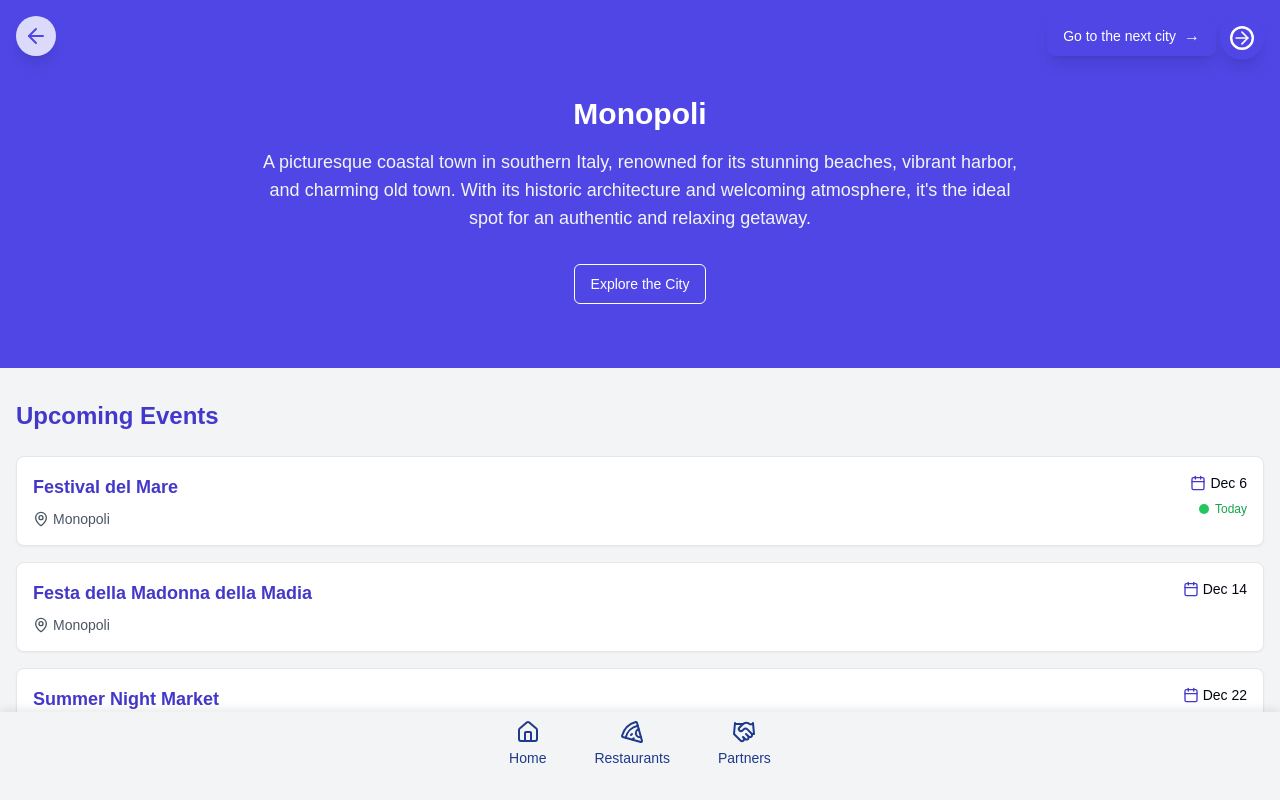
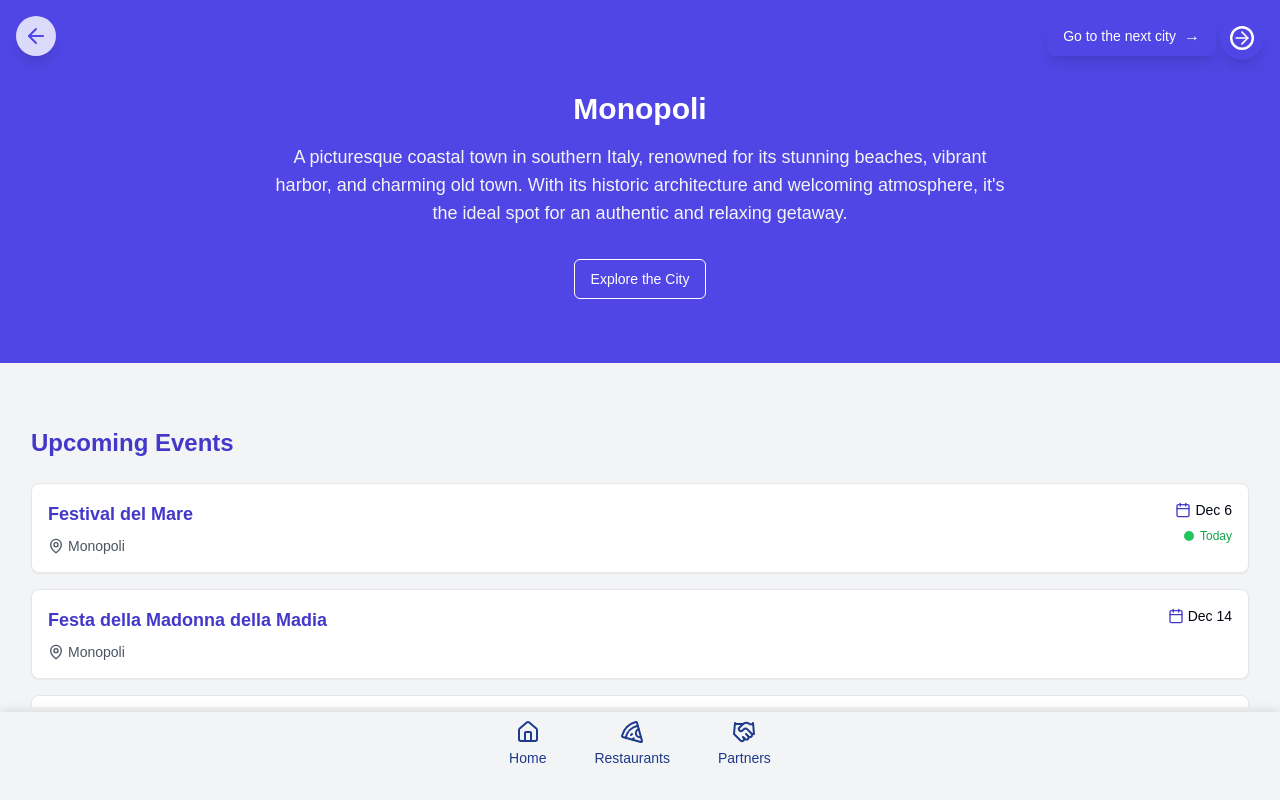
Before and after one commit to Mardar91/nva-webapp, a React (Create React App) app: page /cities/monopoli in a window 1280 px wide. Built offline with nearby package versions, Linux system fonts and the light colour scheme.

Commit message:
Update Monopoli.tsx

```diff
--- a/src/pages/cities/Monopoli.tsx
+++ b/src/pages/cities/Monopoli.tsx
@@ -1,6 +1,11 @@
 import React, { useEffect, useRef, useState } from "react";
 import { motion, AnimatePresence } from "framer-motion";
-import { Calendar, MapPin, ArrowLeft, ArrowRight } from "lucide-react";
+import {
+  Calendar,
+  MapPin,
+  ArrowLeft,
+  ArrowRight
+} from "lucide-react";
 import { Button } from "../../components/ui/button";
 import { Card, CardContent } from "../../components/ui/card";
 import {
@@ -103,6 +108,7 @@ const CurrentEventBadge = () => (
     <span className="text-xs font-medium text-green-600">Today</span>
   </div>
 );
+
 const EventCard: React.FC<{ event: Event }> = ({ event }) => {
   const formattedDate = new Intl.DateTimeFormat('en-US', {
     month: 'short',
@@ -151,7 +157,6 @@ const EventCard: React.FC<{ event: Event }> = ({ event }) => {
     </motion.div>
   );
 };
-
 const AttractionButton: React.FC<{ attraction: Attraction }> = ({ attraction }) => (
   <Dialog>
     <DialogTrigger>
@@ -248,7 +253,17 @@ const Monopoli: React.FC = () => {
   };
 
   return (
-    <div className="flex-grow" ref={mainRef}>
+    <div
+      className="giftCardSection overflow-y-auto pb-24"
+      style={{
+        height: 'calc(100vh - 88px)',
+        WebkitOverflowScrolling: 'touch',
+        overscrollBehavior: 'none',
+        position: 'relative',
+        zIndex: 1
+      }}
+      ref={mainRef}
+    >
       <style>{`
         .shimmer {
           position: relative;
@@ -259,19 +274,21 @@ const Monopoli: React.FC = () => {
   position: absolute;
   top: 0;
   left: -100%;
-          width: 50%;
+  width: 200%;    // Cambiato da 50% a 200%
   height: 100%;
   background: linear-gradient(
-            90deg,
-            transparent,
-            rgba(255, 255, 255, 0.3),
-            transparent
+    115deg,       // Cambiato da 90deg a 115deg
+    transparent 0%,
+    transparent 40%,
+    rgba(255, 255, 255, 0.3) 50%,
+    transparent 60%,
+    transparent 100%
   );
-          animation: shimmer 3s infinite;
+  animation: shimmer 3s infinite linear;  // Aggiunto 'linear'
 }
 @keyframes shimmer {
-          0% { left: -100% }
-          100% { left: 200% }
+  0% { transform: translateX(-100%); }
+  100% { transform: translateX(50%); }   // Cambiato per un movimento più fluido
 }
       `}</style>
 
@@ -287,12 +304,19 @@ const Monopoli: React.FC = () => {
       <NextCityButton nextCityPath="/cities/bari" />
 
       {/* Hero Section */}
-      <div className="bg-indigo-600 dark:bg-indigo-900 text-white py-16 px-4">
+      <div
+        className="bg-indigo-600 dark:bg-indigo-900 text-white w-screen relative left-[50%] right-[50%] ml-[-50vw] mr-[-50vw]"
+        style={{
+          paddingTop: '4rem',
+          paddingBottom: '4rem',
+          marginBottom: '2rem'
+        }}
+      >
         <motion.div
           initial={{ opacity: 0, y: -20 }}
           animate={{ opacity: 1, y: 0 }}
           transition={{ duration: 0.5 }}
-          className="text-center max-w-3xl mx-auto pt-8"
+          className="text-center max-w-3xl mx-auto px-4 pt-8"
         >
           <h1 className="text-3xl font-bold mb-4">
             Monopoli
```
Lines whose indentation alone changed are shown as unchanged.
